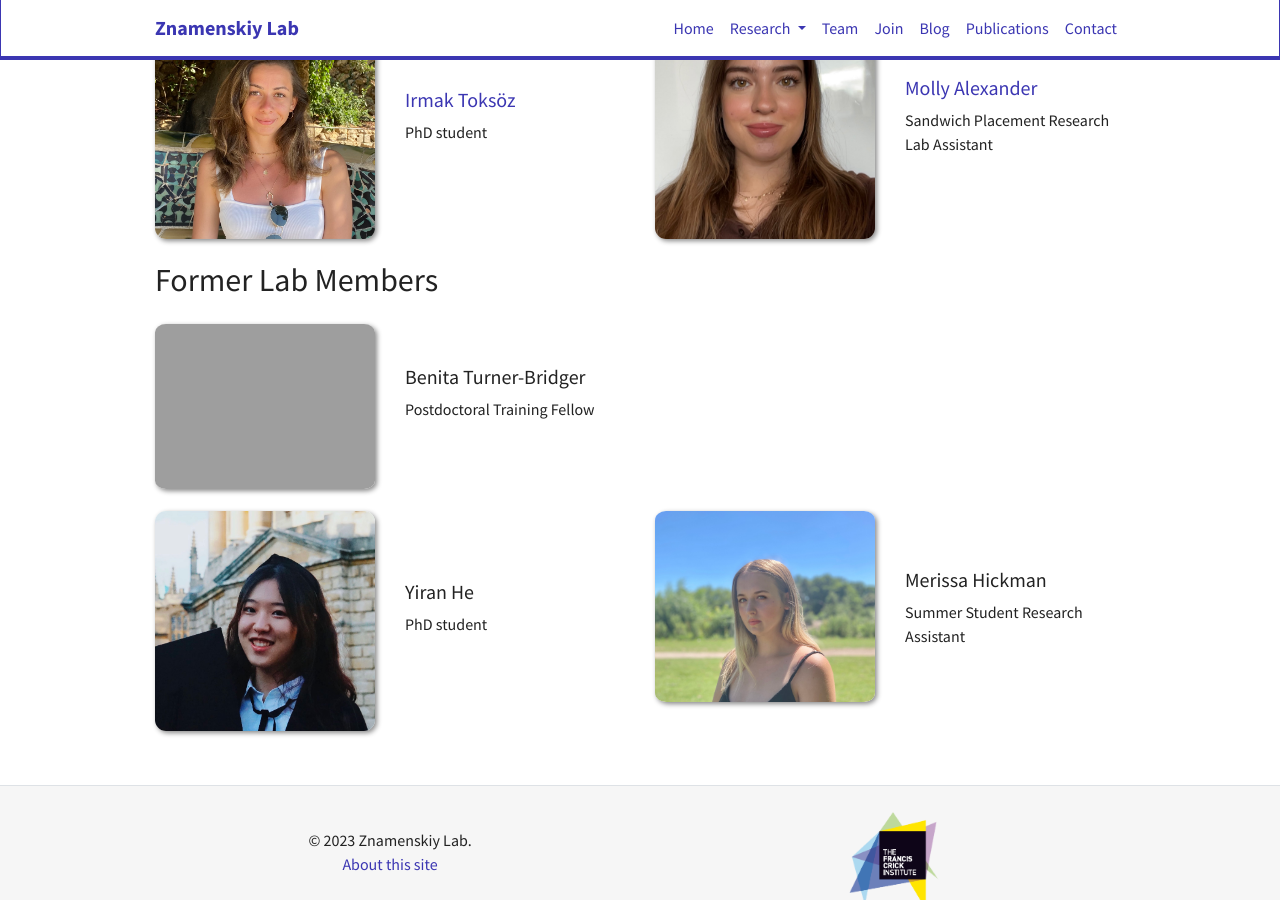
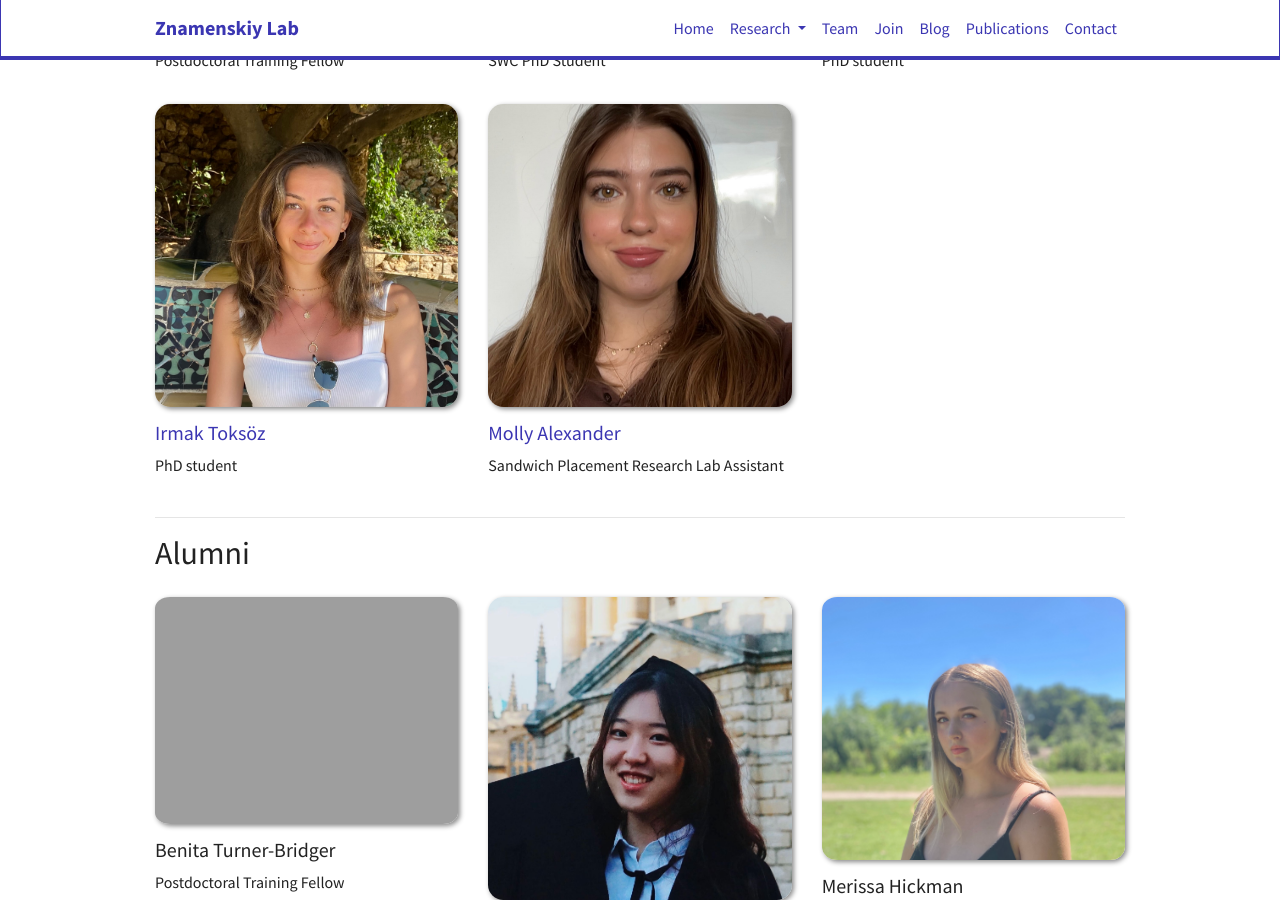
Before and after one commit to znamlab/znamlab.github.io, a Jekyll site: the page built from _pages/team.md, in a window 1280 px wide and 900 px high, scrolled down 839 px. Built offline with Jekyll 4.4.1, drawn with Linux system fonts in a browser that asks for light colours; nearby versions of some CDN libraries.

Commit message:
Update team member layout to 3 columns

```diff
--- a/_pages/team.md
+++ b/_pages/team.md
@@ -13,57 +13,63 @@ permalink: /team
 <div class="row">
 {% for member in site.categories.team reversed %}
 {% if member.alumni != true %}
-<div class="col-sm-3">
+
+<div class="col-md-4">
   {% if member.photo %}
-  {% if member.link_to_page %}
-  <a href="{{ member.url }}">
-  <img class="img-fluid" src="{{ site.url }}{{ site.baseurl }}/images/members/{{ member.photo }}">
-  </a>
-  {% else %}
-  <img class="img-fluid" src="{{ site.url }}{{ site.baseurl }}/images/members/{{ member.photo }}">
+    {% if member.link_to_page %}
+      <a href="{{ member.url }}">
+        <img class="img-fluid" src="{{ site.url }}{{ site.baseurl }}/images/members/{{ member.photo }}">
+      </a>
+    {% else %}
+      <img class="img-fluid" src="{{ site.url }}{{ site.baseurl }}/images/members/{{ member.photo }}">
+    {% endif %}
   {% endif %}
-  {% endif %}
+
+  <div class="mt-2"> {% if member.link_to_page %}
+      <a href="{{ member.url }}"><h3>{{ member.title }}</h3></a>
+    {% else %}
+      <h3>{{ member.title }}</h3>
+    {% endif %}
+    <p>{{ member.info }}</p>
+  </div>
 </div>
-<div class="col-sm-3 align-self-center">
-    {% if member.link_to_page %}
-    <a href="{{ member.url }}"><h3>{{ member.title }}</h3></a>
-    {% else %}
-    <h3>{{ member.title }}</h3>
-    {% endif %}
-    <p>{{ member.info }} <br />
-    </p>
-</div>
-{% assign even_odd = index | modulo: 2 %}
-{% if even_odd == 0 %}
+
+{% assign count = index | modulo: 3 %}
+{% if count == 0 %}
 <div class="w-100"></div>
 {% endif %}
 {% assign index = index | plus: 1 %}
+
 {% endif %}
 {% endfor %}
+</div>
 
-<p></p>
-<div id="gridid" class="col-12">
-<h1 id="former-lab-members">Former Lab Members</h1>
+---
+
+# Alumni
+
 {% assign index = 1 %}
+
 <div class="row">
 {% for member in site.categories.team reversed %}
 {% if member.alumni == true %}
-<div class="col-sm-3">
+<div class="col-md-4">
   {% if member.photo %}
-  <img class="img-fluid" src="{{ site.url }}{{ site.baseurl }}/images/members/{{ member.photo }}">
+    <img class="img-fluid" src="{{ site.url }}{{ site.baseurl }}/images/members/{{ member.photo }}">
   {% endif %}
+
+  <div class="mt-2">
+    <h3>{{ member.title }}</h3>
+    <p>{{ member.info }}</p>
+  </div>
 </div>
-<div class="col-sm-3 align-self-center">
-    <h3>{{ member.title }}</h3>
-    <p>{{ member.info }} <br />
-    </p>
-</div>
-{% assign index = index | plus: 1 %}
-{% assign even_odd = index | modulo: 2 %}
-{% if even_odd == 0 %}
+
+{% assign count = index | modulo: 3 %}
+{% if count == 0 %}
 <div class="w-100"></div>
 {% endif %}
+{% assign index = index | plus: 1 %}
+
 {% endif %}
 {% endfor %}
 </div>
-</div>
```
